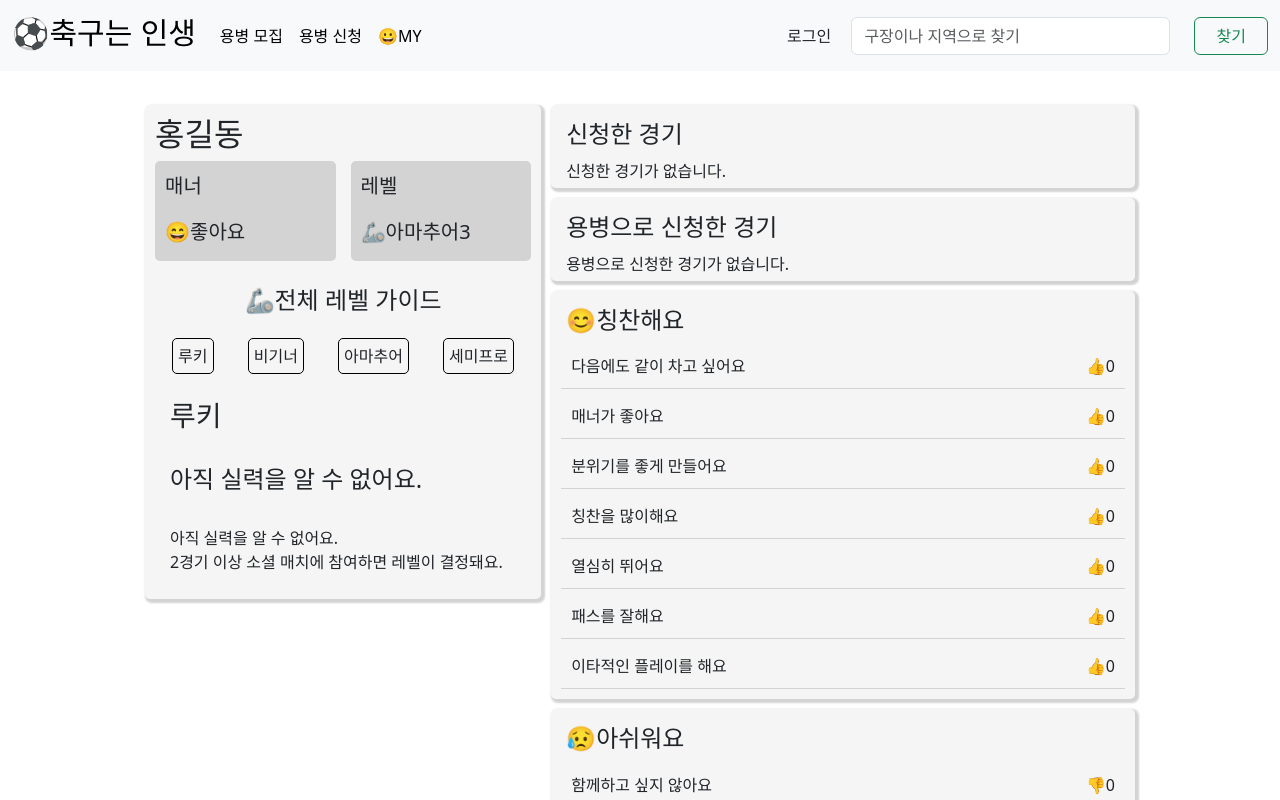
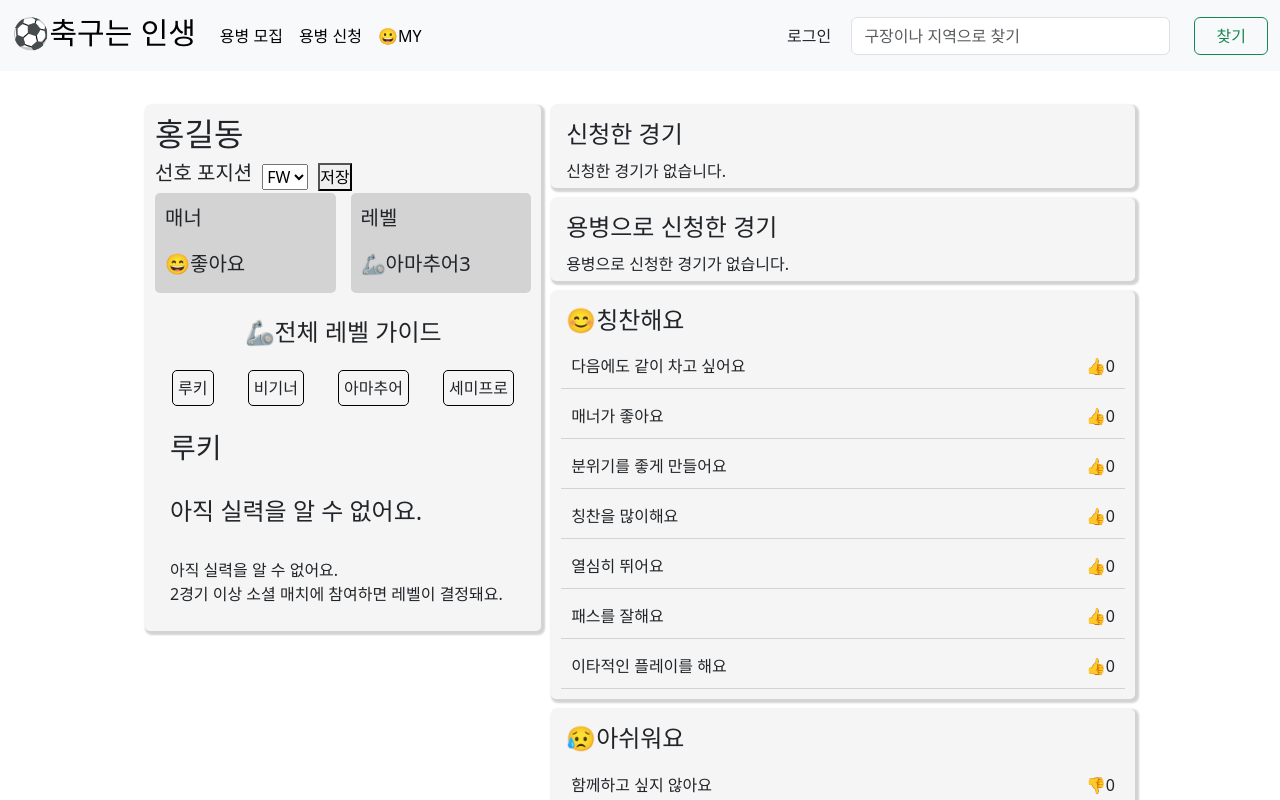
Before and after one commit to jwah101/mini-project, a React (Vite) app: page /my in a window 1280 px wide. Shown: the top 800 px of the page. Built offline with nearby package versions, Linux system fonts and the light colour scheme; a web font is replaced by a local one.

Commit message:
선호 포지션 추가

```diff
--- a/src/pages/My.css
+++ b/src/pages/My.css
@@ -24,6 +24,11 @@
   justify-content: space-between
 }
 
+.left-menu .select-position {
+  display: flex;
+  gap : 10px;
+  align-items: center;
+}
 
 .My .left-menu .manner, .level {
   width: 48%;
--- a/src/pages/My.jsx
+++ b/src/pages/My.jsx
@@ -8,6 +8,7 @@ import Disappoint from '../component/Disappoint';
 function My ({selectedSoccerField, setSelectedSoccerField, selectedGuest, setSelectedGuest, selectedSlot, selectedDate}) {
   const [tabNumber, setTabNumber] = useState(0);
   const navigate = useNavigate();
+  const [position , setPosition] = useState('FW');
 
 
 
@@ -15,6 +16,20 @@ function My ({selectedSoccerField, setSelectedSoccerField, selectedGuest, setSel
     <div className="My">
       <div className="left-menu">
         <h2>홍길동</h2>
+        <div className='select-position'>
+          <h5>선호 포지션</h5>
+          <select name="position" id="" onChange={(e)=>{
+            setPosition(e.target.value);
+          }}>
+            <option value="FW">FW</option>
+            <option value="MF">MF</option>
+            <option value="DF">DF</option>
+            <option value="GK">GK</option>
+          </select>
+          <button onClick={()=>{
+            alert('선호 포지션이 변경되었습니다.')
+          }}>저장</button>
+        </div>
         <div className='info'>
           <div className='manner'>
             <p>매너</p>
```
